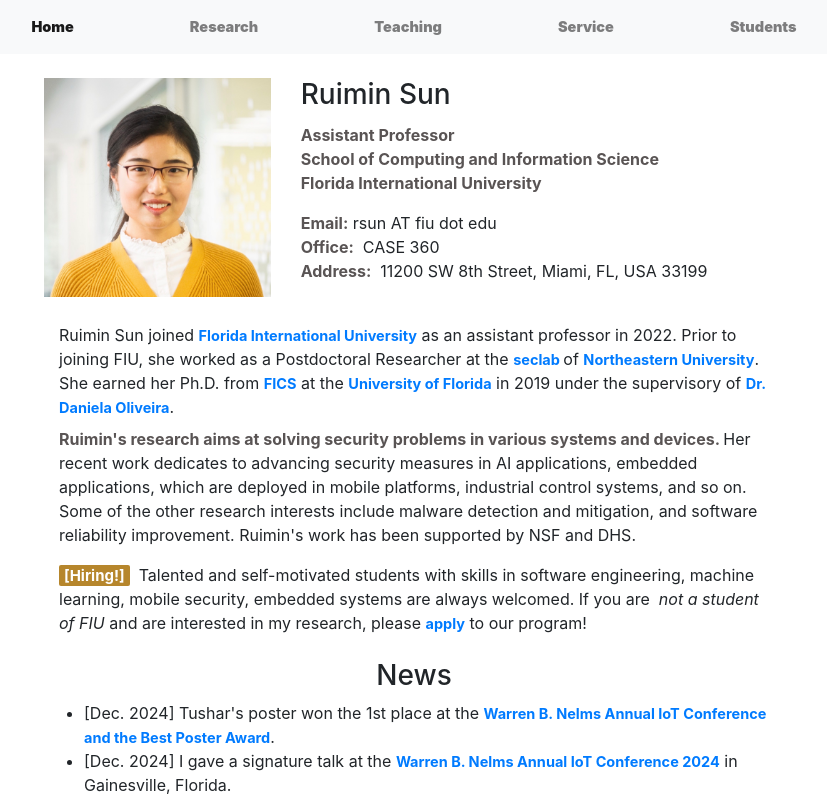
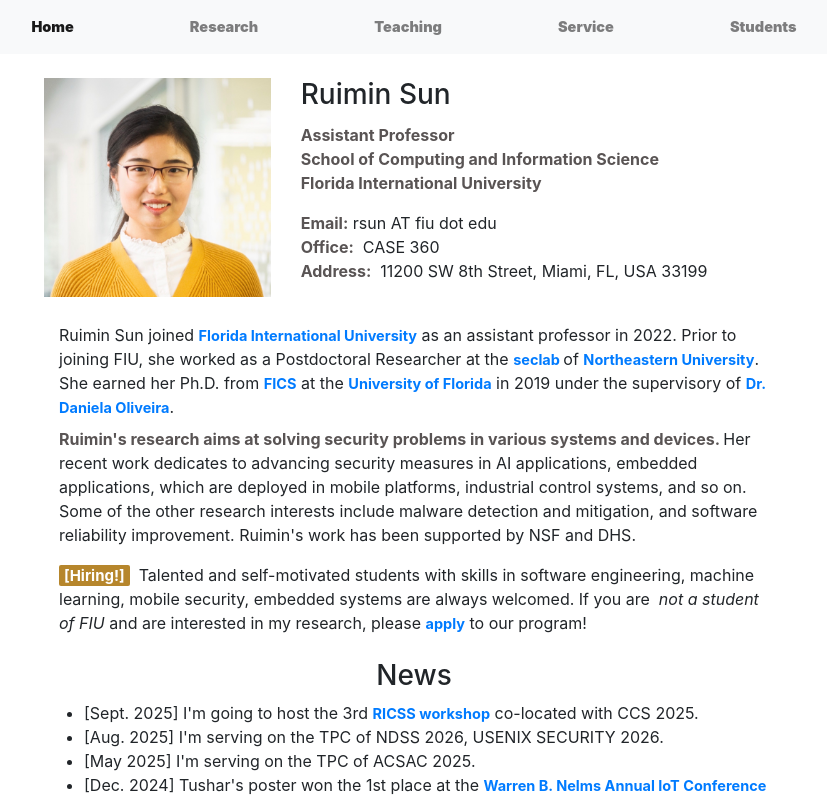
Before and after one commit to gracesrm/gracesrm.github.io, a React (Create React App) app: page / in a window 1280 px wide. Shown: the top 800 px of the page, without its empty margins (226-1053 px from the left). Built offline with nearby package versions, Linux system fonts and the light colour scheme.

Commit message:
update news in 2025

```diff
--- a/src/Home/News.jsx
+++ b/src/Home/News.jsx
@@ -16,6 +16,9 @@
             </Row>
             <ParagraphContainer>
                 <ul className='ul_margin_bottom'>
+                    <li className="text-left">[Sept. 2025] I'm going to host the 3rd <a href="https://ricssworkshop.github.io/">RICSS workshop</a> co-located with CCS 2025. </li>
+                    <li className="text-left">[Aug. 2025] I'm serving on the TPC of NDSS 2026, USENIX SECURITY 2026. </li>
+                    <li className="text-left">[May 2025] I'm serving on the TPC of ACSAC 2025. </li>
                     <li className="text-left">[Dec. 2024] Tushar's poster won the 1st place at the <a href="https://iot.institute.ufl.edu/iot-conference-24/">Warren B. Nelms Annual IoT Conference and the Best Poster Award</a>. </li>
                     <li className="text-left">[Dec. 2024] I gave a signature talk at the <a href="https://iot.institute.ufl.edu/iot-conference-24/">Warren B. Nelms Annual IoT Conference 2024</a> in Gainesville, Florida.</li>
                     <li className="text-left">[Nov. 2024] I co-chaired the <a href="https://ricssworkshop.github.io/">RICSS workshop</a> co-located with CCS.</li>
```
